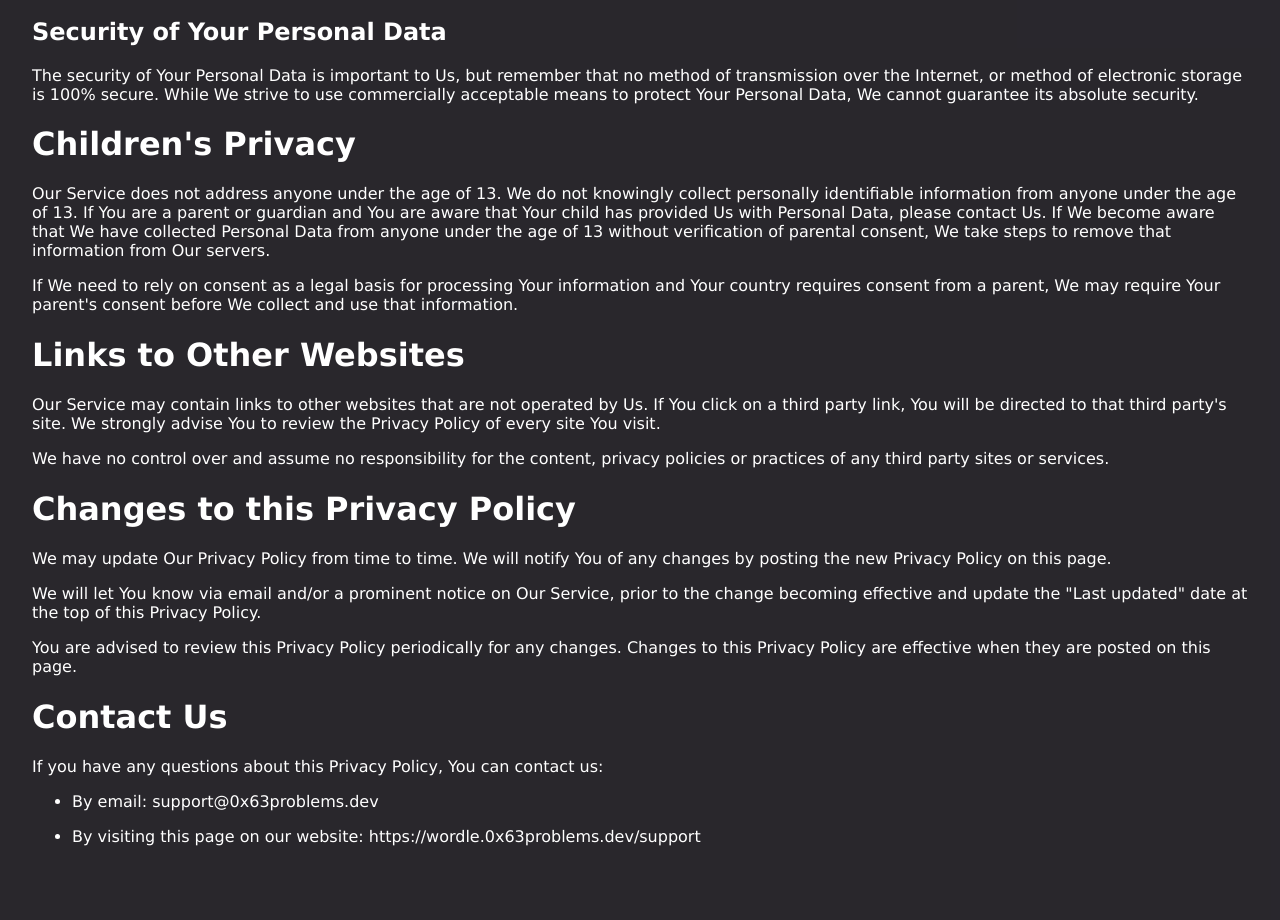
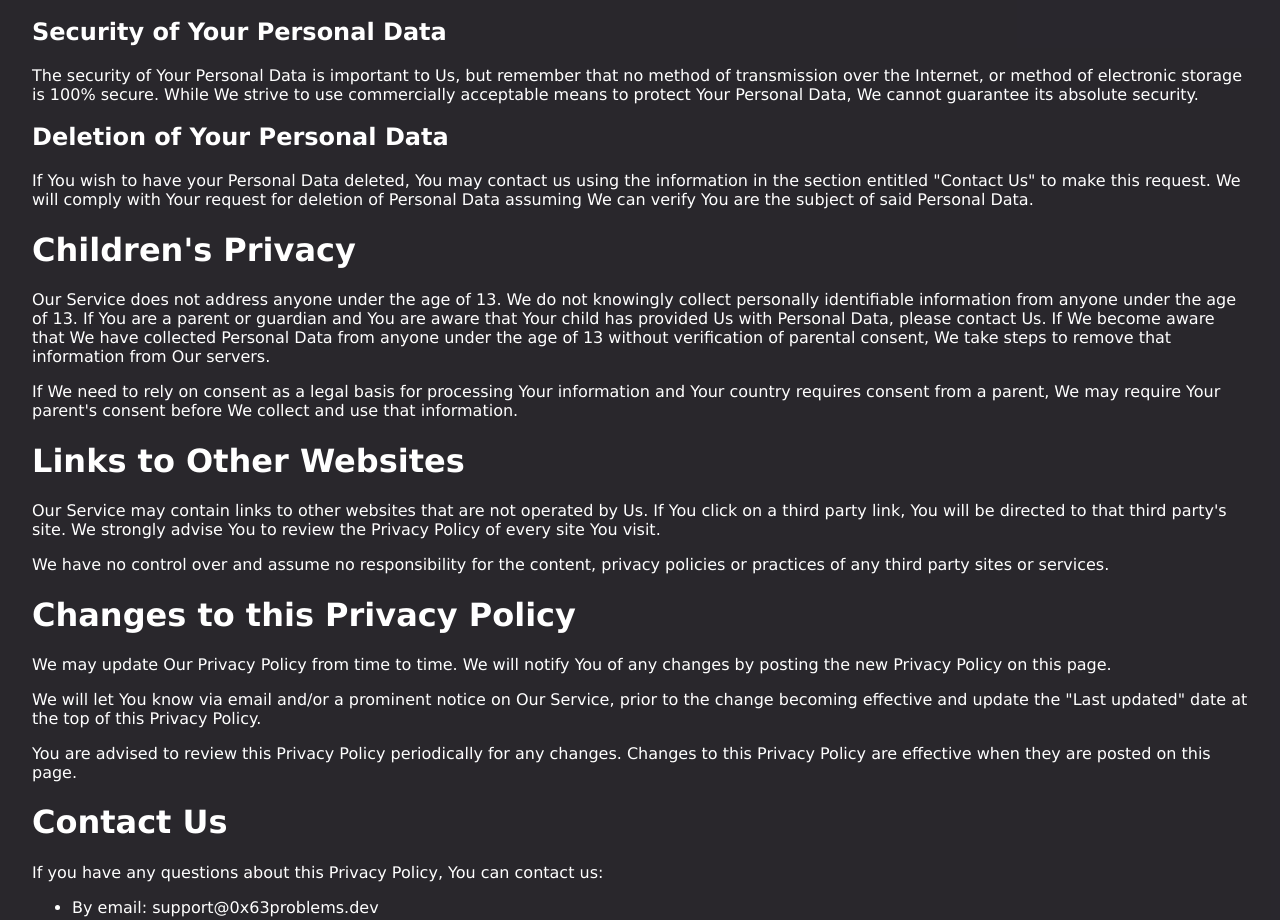
Before and after one commit to emdoyle/wordle_stats_frontend, a Next.js app in the folder wordle-stats/: page /privacy in a window 1280 px wide. Shown: the part 3509-4429 px from the top of the page. Built offline with nearby package versions, Linux system fonts and the light colour scheme.

Commit message:
Add section on deletion of personal data to privacy policy

```diff
--- a/wordle-stats/pages/privacy.tsx
+++ b/wordle-stats/pages/privacy.tsx
@@ -357,6 +357,13 @@ const PrivacyPolicy = () => {
         means to protect Your Personal Data, We cannot guarantee its absolute
         security.
       </p>
+    <h2>Deletion of Your Personal Data</h2>
+    <p>
+        If You wish to have your Personal Data deleted, You may contact us
+        using the information in the section entitled &quot;Contact Us&quot;
+        to make this request. We will comply with Your request for deletion of
+        Personal Data assuming We can verify You are the subject of said Personal Data.
+    </p>
       <h1>Children&apos;s Privacy</h1>
       <p>
         Our Service does not address anyone under the age of 13. We do not
```
